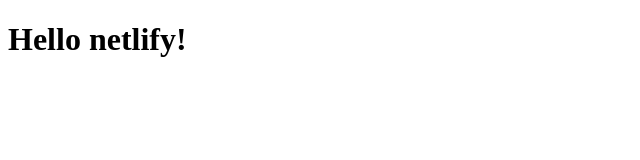
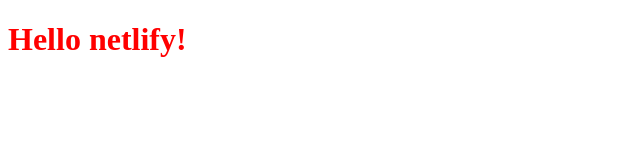
Before and after one commit to designrubenz/netlify-two, a plain HTML site: page index.html in a window 1280 px wide. Shown: the whole page, without its empty margins (0-640 px from the left). Drawn offline with Linux system fonts and the light colour scheme.

Commit message:
Add color

```diff
--- a/index.html
+++ b/index.html
@@ -5,6 +5,6 @@
     <title>My netlify Site</title>
 </head>
 <body>
-    <h1>Hello netlify!</h1>
+    <h1 style='color:red'>Hello netlify!</h1>
 </body>
 </html>
```
